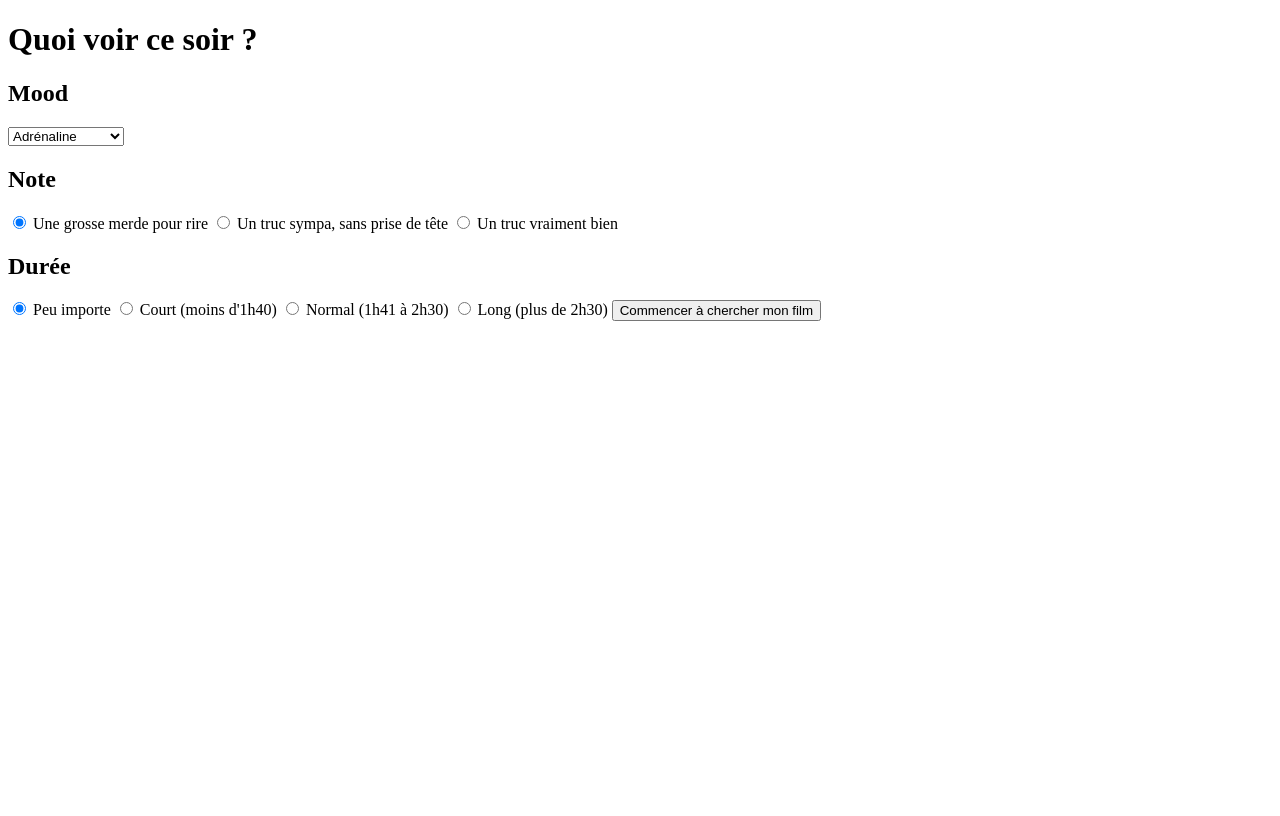
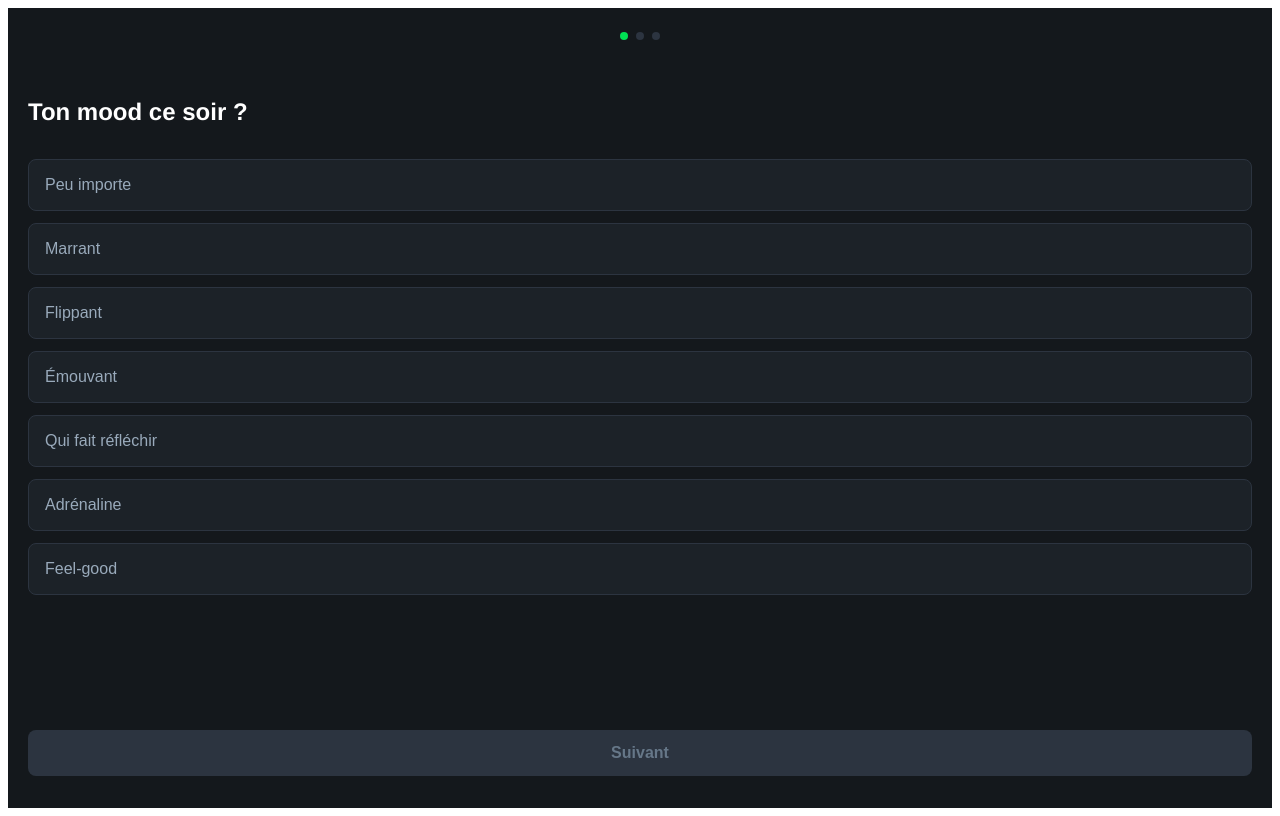
Before and after one commit to aristideaphpro/moviefinder, a Vue app in the folder frontend/: page / in a window 1280 px wide. Built offline with nearby package versions, Linux system fonts and the light colour scheme.

Commit message:
MVP avec appels api tmdb (avant migration PostgreSQL, car scroll infini impossible de manière fluide avec les appels api)

```diff
--- a/frontend/src/views/AccueilView.vue
+++ b/frontend/src/views/AccueilView.vue
@@ -1,14 +1,17 @@
 <script setup>
-import { ref } from 'vue';
+import { ref, computed } from 'vue';
 import { useRouter } from 'vue-router';
 
 const router = useRouter();
 
-const moodChoisi = ref('adrenaline');
-const noteChoisie = ref('mauvais');
-const dureeChoisie = ref('peuImporte');
+const etapeActuelle = ref(0);
+
+const moodChoisi = ref(null);
+const noteChoisie = ref(null);
+const dureeChoisie = ref(null);
 
 const tranchesNote = {
+  peuImporte: { min: 0, max: 5 },
   mauvais: { min: 0, max: 2.8 },
   moyen: { min: 2.9, max: 4 },
   bon: { min: 4, max: 5 }
@@ -20,6 +23,57 @@ const tranchesDuree = {
   normal: { min: 100, max: 150 },
   long: { min: 150, max: null }
 };
+
+const moods = [
+  { value: 'peuImporte', label: 'Peu importe' },
+  { value: 'marrant', label: 'Marrant' },
+  { value: 'flippant', label: 'Flippant' },
+  { value: 'emouvant', label: 'Émouvant' },
+  { value: 'reflexion', label: 'Qui fait réfléchir' },
+  { value: 'adrenaline', label: 'Adrénaline' },
+  { value: 'feelgood', label: 'Feel-good' }
+];
+
+const notes = [
+  { value: 'peuImporte', label: 'Peu importe' },
+  { value: 'mauvais', label: 'Une grosse merde pour rire' },
+  { value: 'moyen', label: 'Un truc sympa, sans prise de tête' },
+  { value: 'bon', label: 'Un truc vraiment bien' }
+];
+
+const durees = [
+  { value: 'peuImporte', label: 'Peu importe' },
+  { value: 'court', label: "Court (moins d'1h40)" },
+  { value: 'normal', label: 'Normal (1h41 à 2h30)' },
+  { value: 'long', label: 'Long (plus de 2h30)' }
+];
+
+const etapes = [
+  { titre: 'Ton mood ce soir ?', options: moods, modele: moodChoisi },
+  { titre: 'T\'attends quoi niveau qualité ?', options: notes, modele: noteChoisie },
+  { titre: 'Combien de temps t\'as devant toi ?', options: durees, modele: dureeChoisie }
+];
+
+const etape = computed(() => etapes[etapeActuelle.value]);
+const derniereEtape = computed(() => etapeActuelle.value === etapes.length - 1);
+const peutAvancer = computed(() => etape.value.modele.value !== null);
+
+function choisir(valeur) {
+  etape.value.modele.value = valeur;
+}
+
+function suivant() {
+  if (!peutAvancer.value) return;
+  if (derniereEtape.value) {
+    commencerRecherche();
+  } else {
+    etapeActuelle.value++;
+  }
+}
+
+function precedent() {
+  if (etapeActuelle.value > 0) etapeActuelle.value--;
+}
 
 function commencerRecherche() {
   const note = tranchesNote[noteChoisie.value];
@@ -39,51 +93,144 @@ function commencerRecherche() {
 </script>
 
 <template>
-  <div>
-    <h1>Quoi voir ce soir ?</h1>
+  <div class="ecran">
+    <div class="progression">
+      <span
+        v-for="(e, i) in etapes"
+        :key="i"
+        class="point"
+        :class="{ actif: i === etapeActuelle, fait: i < etapeActuelle }"
+      />
+    </div>
 
-    <h2>Mood</h2>
-    <select v-model="moodChoisi">
-      <option value="marrant">Marrant</option>
-      <option value="flippant">Flippant</option>
-      <option value="emouvant">Émouvant</option>
-      <option value="reflexion">Qui fait réfléchir</option>
-      <option value="adrenaline">Adrénaline</option>
-      <option value="feelgood">Feel-good</option>
-    </select>
+    <h1 class="titre">{{ etape.titre }}</h1>
 
-    <h2>Note</h2>
-    <label>
-      <input type="radio" v-model="noteChoisie" value="mauvais" />
-      Une grosse merde pour rire
-    </label>
-    <label>
-      <input type="radio" v-model="noteChoisie" value="moyen" />
-      Un truc sympa, sans prise de tête
-    </label>
-    <label>
-      <input type="radio" v-model="noteChoisie" value="bon" />
-      Un truc vraiment bien
-    </label>
+    <div class="options">
+      <button
+        v-for="opt in etape.options"
+        :key="opt.value"
+        class="option"
+        :class="{ selectionne: etape.modele.value === opt.value }"
+        @click="choisir(opt.value)"
+      >
+        {{ opt.label }}
+      </button>
+    </div>
 
-    <h2>Durée</h2>
-    <label>
-      <input type="radio" v-model="dureeChoisie" value="peuImporte" />
-      Peu importe
-    </label>
-    <label>
-      <input type="radio" v-model="dureeChoisie" value="court" />
-      Court (moins d'1h40)
-    </label>
-    <label>
-      <input type="radio" v-model="dureeChoisie" value="normal" />
-      Normal (1h41 à 2h30)
-    </label>
-    <label>
-      <input type="radio" v-model="dureeChoisie" value="long" />
-      Long (plus de 2h30)
-    </label>
-
-    <button @click="commencerRecherche">Commencer à chercher mon film</button>
+    <div class="nav">
+      <button v-if="etapeActuelle > 0" class="btn-retour" @click="precedent">← Retour</button>
+      <button
+        class="btn-suivant"
+        :disabled="!peutAvancer"
+        @click="suivant"
+      >
+        {{ derniereEtape ? 'Trouver mon film' : 'Suivant' }}
+      </button>
+    </div>
   </div>
 </template>
+
+<style scoped>
+.ecran {
+  min-height: 100vh;
+  background: #14181c;
+  color: #ffffff;
+  display: flex;
+  flex-direction: column;
+  padding: 24px 20px 32px;
+  font-family: 'Helvetica Neue', Arial, sans-serif;
+  box-sizing: border-box;
+}
+
+.progression {
+  display: flex;
+  gap: 8px;
+  justify-content: center;
+  margin-bottom: 40px;
+}
+
+.point {
+  width: 8px;
+  height: 8px;
+  border-radius: 50%;
+  background: #2c3440;
+  transition: background 0.2s;
+}
+
+.point.actif {
+  background: #00e054;
+}
+
+.point.fait {
+  background: #456;
+}
+
+.titre {
+  font-size: 24px;
+  font-weight: 700;
+  line-height: 1.3;
+  margin-bottom: 32px;
+}
+
+.options {
+  display: flex;
+  flex-direction: column;
+  gap: 12px;
+  flex: 1;
+}
+
+.option {
+  background: #1c2228;
+  border: 1px solid #2c3440;
+  color: #9ab;
+  border-radius: 8px;
+  padding: 16px;
+  font-size: 16px;
+  text-align: left;
+  cursor: pointer;
+  transition: border-color 0.15s, color 0.15s;
+}
+
+.option:active {
+  transform: scale(0.98);
+}
+
+.option.selectionne {
+  border-color: #00e054;
+  color: #ffffff;
+  background: #1a2620;
+}
+
+.nav {
+  display: flex;
+  gap: 12px;
+  margin-top: 32px;
+}
+
+.btn-retour {
+  background: transparent;
+  border: none;
+  color: #678;
+  font-size: 14px;
+  padding: 14px 8px;
+  cursor: pointer;
+}
+
+.btn-suivant {
+  flex: 1;
+  background: #00e054;
+  border: none;
+  color: #14181c;
+  font-weight: 700;
+  font-size: 16px;
+  padding: 14px;
+  border-radius: 8px;
+  cursor: pointer;
+}
+
+.btn-suivant:disabled {
+  background: #2c3440;
+  color: #678;
+  cursor: not-allowed;
+}
+</style>
--- a/frontend/src/views/ResultatsView.vue
+++ b/frontend/src/views/ResultatsView.vue
@@ -8,6 +8,10 @@ const route = useRoute();
 const films = ref([]);
 const indexActuel = ref(0);
 const erreur = ref(null);
+const chargementEnCours = ref(false);
+
+const SEUIL_RECHARGE = 15;
+const RESERVE_CIBLE = 25;
 
 function criteresRecherche() {
   return {
@@ -20,32 +24,43 @@ function criteresRecherche() {
   };
 }
 
-async function filmSuivant() {
+function filmsRestants() {
+  return films.value.length - 1 - indexActuel.value;
+}
+
+async function chargerLotSiBesoin() {
+  if (chargementEnCours.value) return;
+  if (filmsRestants() >= SEUIL_RECHARGE) return;
+
+  chargementEnCours.value = true;
+  try {
+    while (filmsRestants() < RESERVE_CIBLE) {
+      const response = await axios.get('http://localhost:3000/lot-de-films', {
+        params: criteresRecherche()
+      });
+      if (response.data.length === 0) break; // plus rien à trouver, on arrête
+      films.value = [...films.value, ...response.data];
+    }
+  } catch (e) {
+    console.log('Pas de nouveau lot disponible pour le moment');
+  } finally {
+    chargementEnCours.value = false;
+  }
+}
+
+function filmSuivant() {
   if (indexActuel.value < films.value.length - 1) {
     indexActuel.value++;
   }
-
-  const filmsRestants = films.value.length - 1 - indexActuel.value;
-
-  if (filmsRestants <= 3) {
-    try {
-      const response = await axios.get('http://localhost:3000/lot-de-films', {
-        params: criteresRecherche()
-      });
-      films.value = [...films.value, ...response.data];
-    } catch (e) {
-      console.log('Pas de nouveau lot disponible pour le moment');
-    }
-  }
+  chargerLotSiBesoin();
 }
 
 function filmPrecedent() {
-  if (indexActuel.value > 0) {
-    indexActuel.value--;
-  }
+  if (indexActuel.value > 0) indexActuel.value--;
 }
 
 function formatDuree(minutes) {
+  if (!minutes) return 'Durée non précisée';
   const heures = Math.floor(minutes / 60);
   const minutesRestantes = minutes % 60;
   return `${heures}h${minutesRestantes.toString().padStart(2, '0')}`;
@@ -57,6 +72,7 @@ onMounted(async () => {
       params: criteresRecherche()
     });
     films.value = response.data;
+    chargerLotSiBesoin(); // on lance direct le remplissage de la réserve en fond
   } catch (e) {
     erreur.value = 'Aucun film ne correspond à ces critères. Essaie d\'élargir tes filtres.';
   }
```
Also changed, not shown: 1 other file (tests, documents, lock files or other folders).
